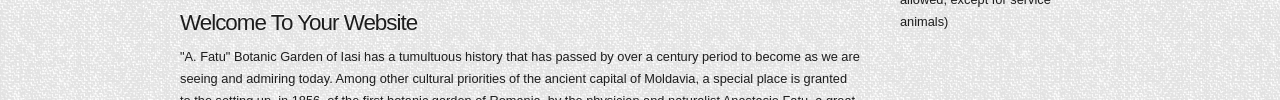
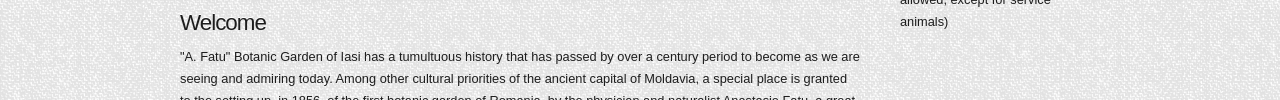
Before and after one commit to mihai2121/Botaniq, a plain HTML site: page Botaniq/index.html in a window 1280 px wide. Shown: the part 450-550 px from the top of the page. Drawn offline with Linux system fonts and the light colour scheme.

Commit message:
changed title to homepage;

```diff
--- a/Botaniq/index.html
+++ b/Botaniq/index.html
@@ -67,7 +67,7 @@
 
 	  <div id="content">
         <div class="content_item">
-		  <h1>Welcome To Your Website</h1>
+		  <h1>Welcome</h1>
           <p>  "A. Fatu" Botanic Garden of Iasi has a tumultuous history that has passed by over a century period to become as we are seeing and admiring today. Among other cultural priorities of the ancient capital of Moldavia, a special place is granted to the setting up, in 1856, of the first botanic garden of Romania, by the physician and naturalist Anastasie Fatu, a great patriot, philanthropist and highly cultivated man. Situated on a terrain bought with his own funds in the immediate vicinity of the Rapa Galbena point, this first garden has to be for many years, until the death of its great promoter, both an important cultural centre for the studious youth of Iasi, that had the possibility to study botany on living material, and an instruction and education instrument for all nature admirers.
       This is what just Anastasie Fatu has wrote in 1870 in the preface of "The enumeration of the species cultivated in the Botanic Garden of Iasi" paper, regarding the setting up and the purposes of this garden: "Since 1856 I have founded the Botanic Garden of Iasi. This institution, that in the beginning have evolved very slow, being reduced to my own possibilities, later, it has prospered due to the subventions offered by the Townhouse of Iasi"."Founding this garden, I have proposed to myself to improve the salubrity of the city, to stimulate the studious youth to learn botany and to assure to the natural sciences lovers the opportunity to contemplate the nature beauties in their rest moments".By his financial efforts intermittently sustained by the public authorities, the garden lasted until A. Fatu's death (1886), after that, the terrain has been sold by his successors and all the botanic material gathered in his lifetime has been wasted.</p>
 
```
